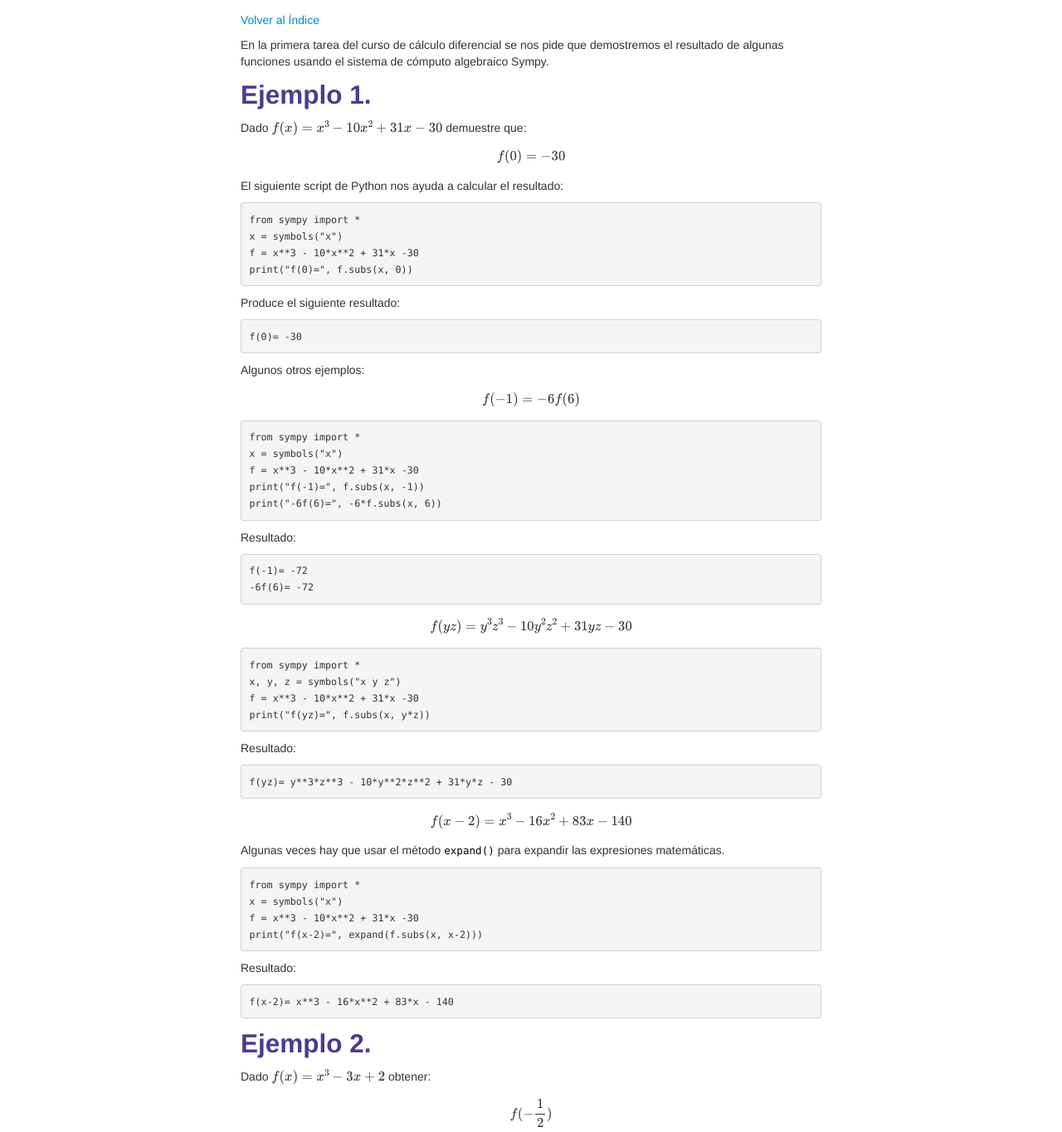
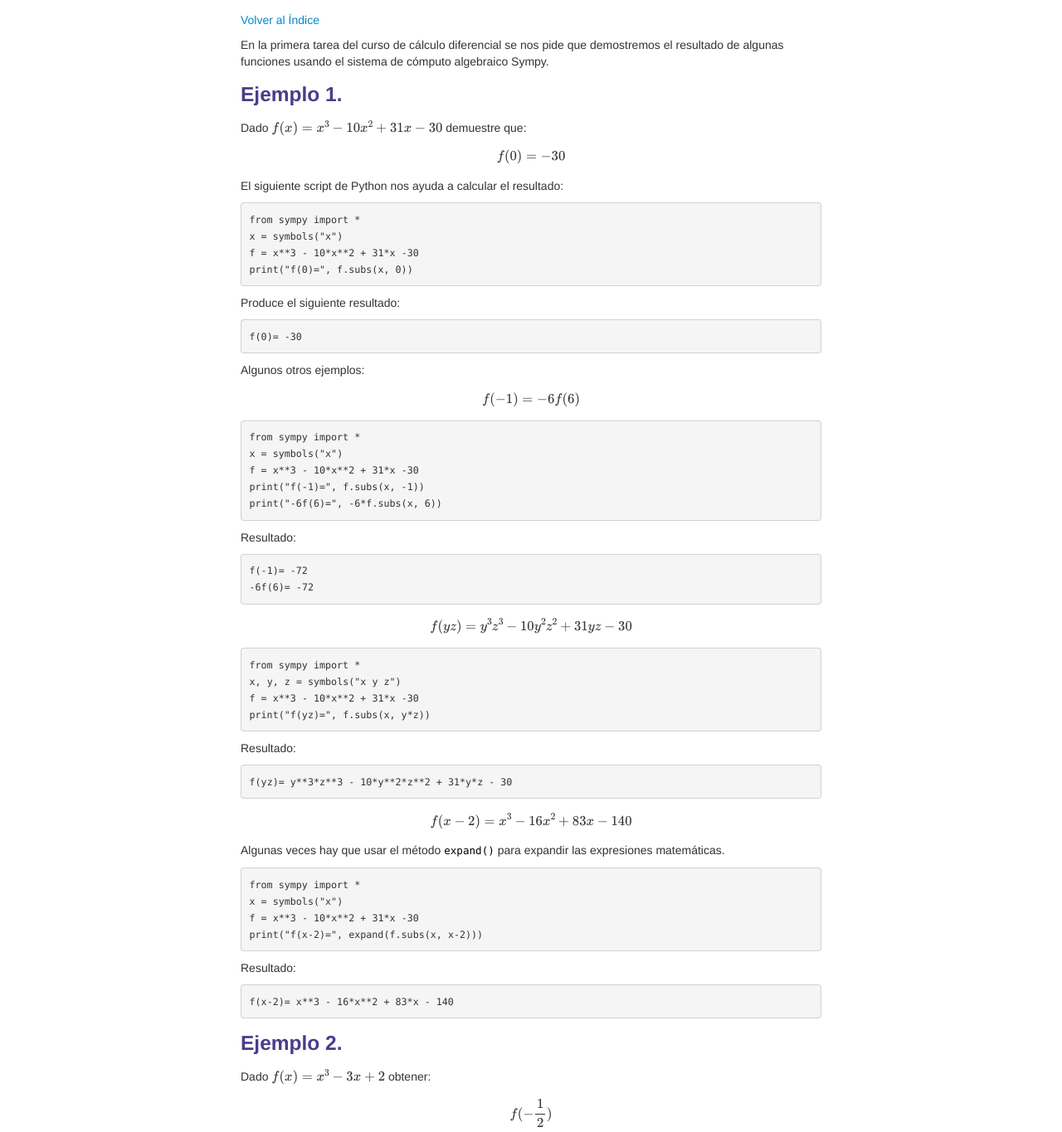
Before and after one commit to enriGarcia/enriGarcia.github.io, a Jekyll site: the page built from pages/instructions/calculusSympy.md, in a window 1280 px wide. Shown: the part 378-1743 px from the top of the page at 83% size. Built offline with Jekyll 4.4.1, drawn with Linux system fonts in a browser that asks for light colours.

Commit message:
webpage update

````diff
--- a/pages/instructions/calculusSympy.md
+++ b/pages/instructions/calculusSympy.md
@@ -14,7 +14,7 @@ description: Tutorial de uso de Sympy
 
 En la primera tarea del curso de cálculo diferencial se nos pide que demostremos el resultado de algunas funciones usando el sistema de cómputo algebraico Sympy.
 
-## Ejemplo 1.
+### Ejemplo 1.
 
 Dado \\( f(x) = x^{3}-10x^{2}+31x-30 \\) demuestre que:
 
@@ -93,7 +93,7 @@ Resultado:
 f(x-2)= x**3 - 16*x**2 + 83*x - 140
 ```
 
-## Ejemplo 2.
+### Ejemplo 2.
 
 Dado \\( f(x)=x^{3}-3x+2 \\) obtener:
 
````
